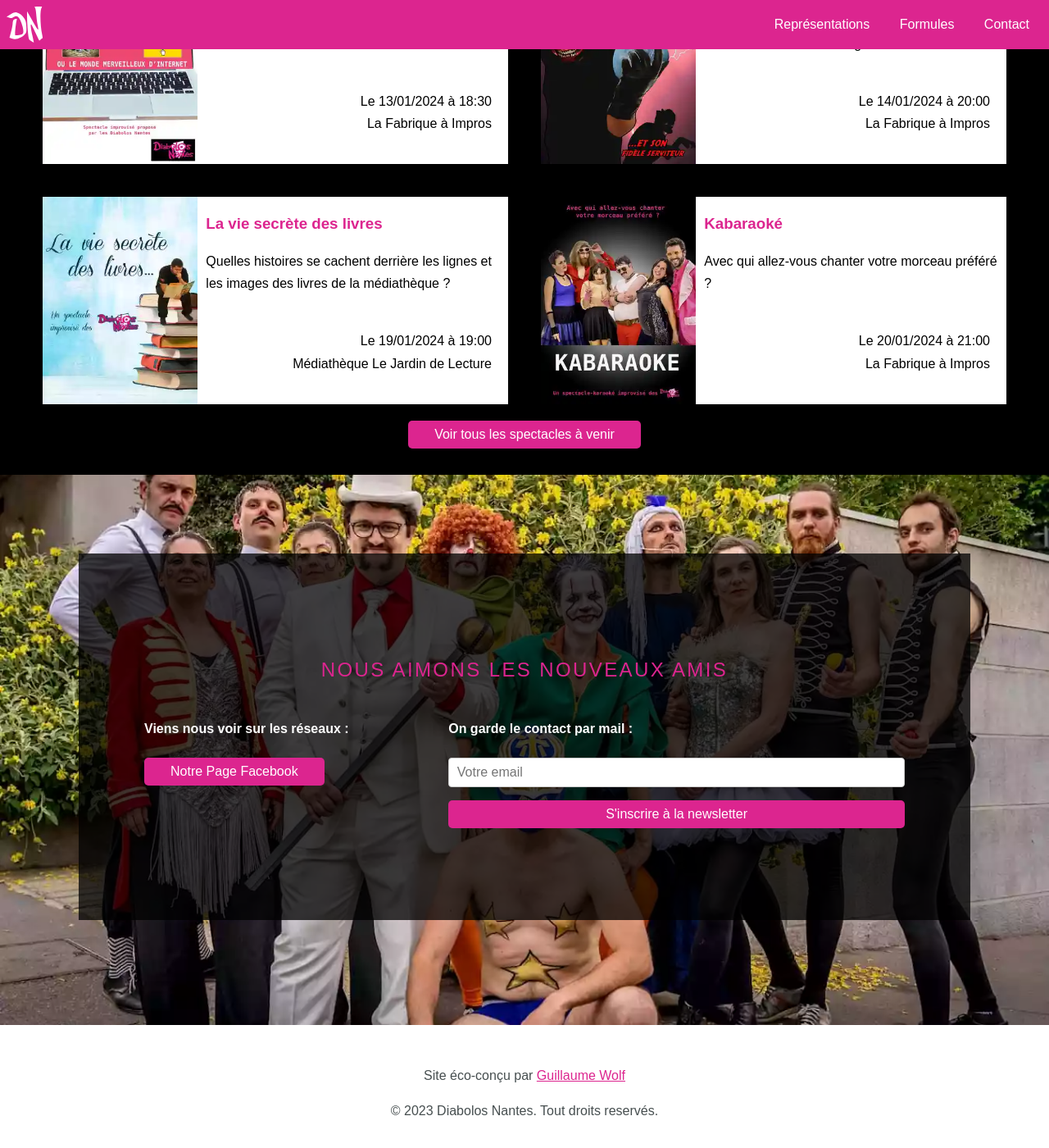
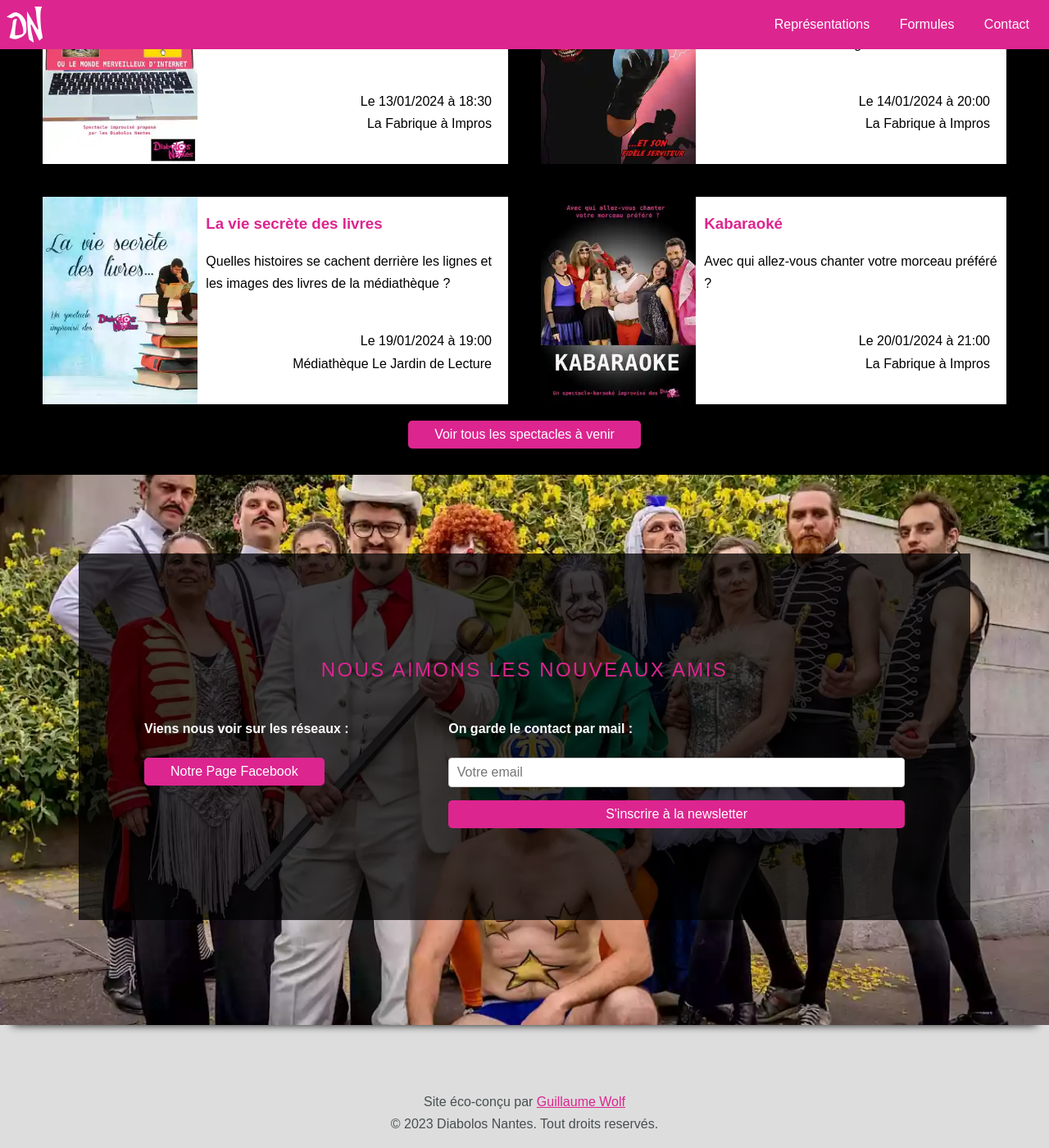
Before and after one commit to guillaumew/diabolos, a Jekyll site: the page built from index.html, in a window 1280 px wide and 1400 px high, scrolled down 579 px. Shown: the whole window at 82% size. Built offline with Jekyll 4.4.1, drawn with Linux system fonts in a browser that asks for light colours.

```diff
--- a/_includes/footer.html
+++ b/_includes/footer.html
@@ -1,4 +1,4 @@
 <div class="footer l-box is-center">
-        <p>Site éco-conçu par <a href="https://www.linkedin.com/in/guillaumewolf/" target="_new">Guillaume Wolf</a></p>
-        <p>&copy; 2023 Diabolos Nantes. Tout droits reservés.</p>
+        <div>Site éco-conçu par <a href="https://www.linkedin.com/in/guillaumewolf/" target="_new">Guillaume Wolf</a></div>
+        <div>&copy; 2023 Diabolos Nantes. Tout droits reservés.</div>
 </div>
--- a/_sass/common.scss
+++ b/_sass/common.scss
@@ -188,8 +188,9 @@ a.pure-button-primary {
     position: relative;
     width: 100%;
     min-height: 12%;
-    background: transparent;
-    padding-bottom: 150px;
+    margin-bottom: 100px;
+    box-shadow: 0px 15px 10px -15px #111;
+    background-color: white;
 }
 
 /* We want to give the content area some more padding */
@@ -270,7 +271,8 @@ a .card{
 
 /* This is the class used for the footer */
 .footer {
-    background: white;
+    background: #dddddd;
+    padding-top: 100px;
     left: 0;
     right:0;
     bottom: 0;
```
